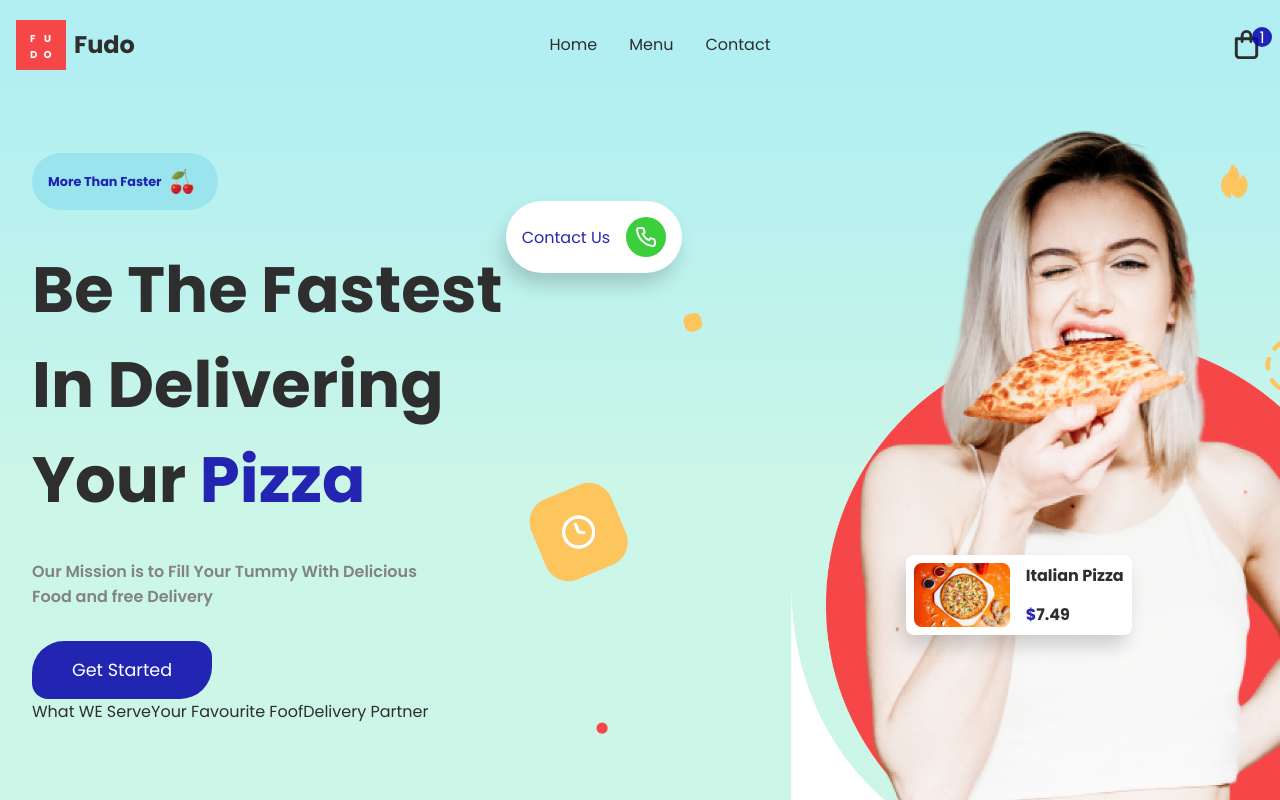
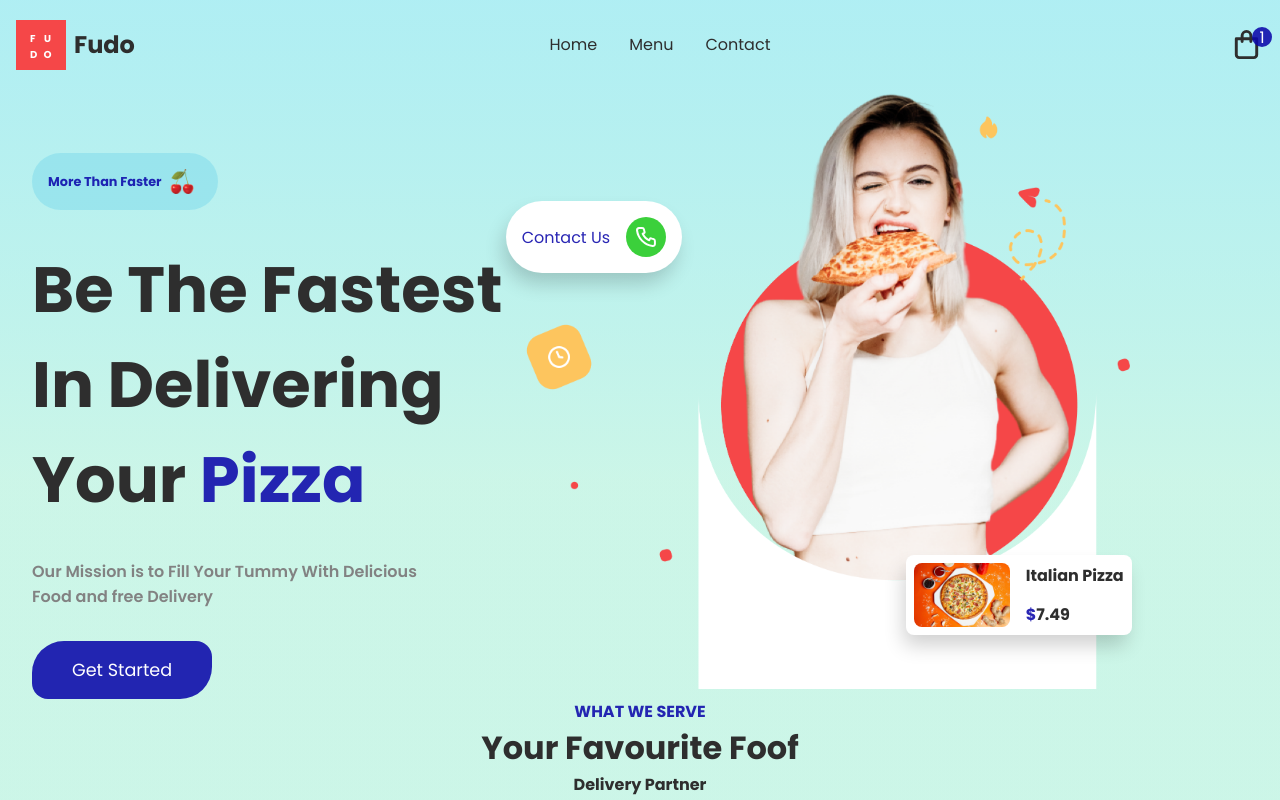
Before and after one commit to AdugboAghogho/Fudo-pizzashope, a Next.js app: page / in a window 1280 px wide. Shown: the top 800 px of the page. Built offline with nearby package versions, Linux system fonts and the light colour scheme.

Commit message:
what we serve

```diff
--- a/components/Services.jsx
+++ b/components/Services.jsx
@@ -5,7 +5,7 @@ const Services = () => {
   return (
     <>
       <div className={css.heading}>
-        <span>What WE Serve</span>
+        <span>WHAT WE SERVE</span>
         <span>Your Favourite Foof</span>
         <span>Delivery Partner</span>
       </div>
--- a/styles/Hero.module.css
+++ b/styles/Hero.module.css
@@ -45,7 +45,7 @@
 }
 
 .imageContainer {
-    width: 58rem;
+    width: 38rem;
     position: absolute;
     top: -5rem;
     left: -5rem;
--- a/styles/Services.module.css
+++ b/styles/Services.module.css
@@ -0,0 +1,16 @@
+.heading{
+    display: flex;
+    flex-direction: column;
+    font-weight: bold;
+    justify-content: center;
+    align-items: center;
+}
+
+.heading>:nth-child(1) {
+    color: var(--themeRed);
+    font-size: 1rem;
+}
+
+.heading>:nth-child(2), .heading>:nth-child(2) {
+    font-size: 2rem;
+}
```
